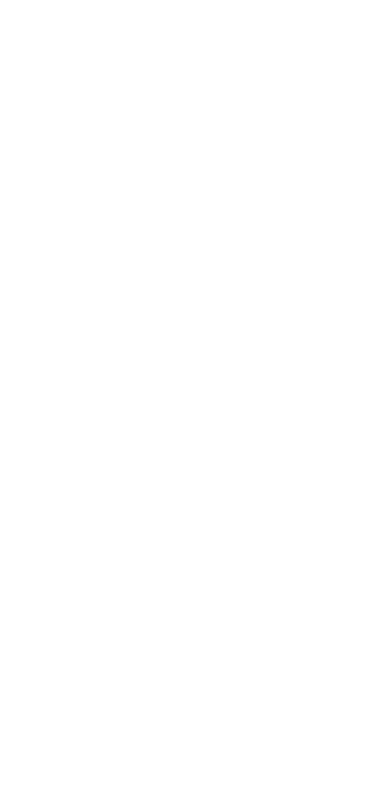
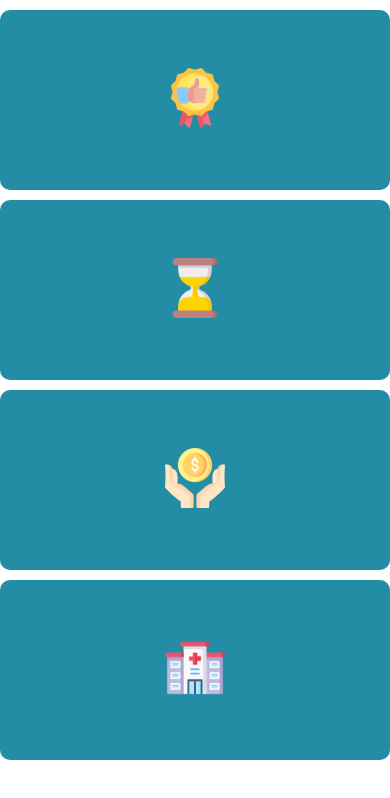
Before and after one commit to patriciasanttos/projeto-grupo-2, a Next.js app in the folder front/: page / in a window 390 px wide. Shown: the top 798 px of the page. Built offline with nearby package versions, Linux system fonts and the light colour scheme.

Commit message:
feature: adding responsiveness

```diff
--- a/front/src/app/(LandingPage)/page.tsx
+++ b/front/src/app/(LandingPage)/page.tsx
@@ -1,8 +1,9 @@
 import React from 'react';
 import Style from './page.module.scss';
+import { FlipList } from '../../components/FlipCards/FlipList/FlipList';
 
 const LandingPage = () => {
-  return <></>;
+  return <FlipList />;
 };
 
 export default LandingPage;
--- /dev/null
+++ b/front/src/components/FlipCards/FlipCard/FlipCard.tsx
@@ -0,0 +1,21 @@
+import React from 'react';
+import './styles.scss';
+
+interface FlipCardProps {
+  image: string;
+  alt: string;
+  text: string;
+}
+
+export const FlipCard: React.FC<FlipCardProps> = ({ image, alt, text }) => {
+  return (
+    <div className="flip-card">
+      <div className="flip-card-inner">
+        <div className="front">
+          <img src={image} alt={alt} />
+        </div>
+        <div className="back" dangerouslySetInnerHTML={{ __html: text }}></div>
+      </div>
+    </div>
+  );
+};
--- /dev/null
+++ b/front/src/components/FlipCards/FlipCard/styles.scss
@@ -0,0 +1,63 @@
+.flip-card {
+  background-color: transparent;
+  width: 20%;
+  height: 180px;
+  border-radius: 10px;
+  perspective: 1000px;
+
+  margin-top: 10px;
+}
+
+.flip-card-inner {
+  border-radius: 10px;
+  background-color: #238da6;
+  display: flex;
+  justify-content: center;
+  align-items: center;
+
+  width: 100%;
+  height: 100%;
+
+  transform-style: preserve-3d;
+  transition: 0.8s;
+  position: relative;
+}
+
+.flip-card:hover .flip-card-inner {
+  transform: rotateY(180deg);
+}
+
+.front,
+.back {
+  backface-visibility: hidden;
+  -webkit-backface-visibility: hidden; // Safari
+  position: absolute;
+}
+
+.back {
+  transform: rotateY(180deg);
+  font-family: Open Sans;
+  font-weight: 500;
+  color: white;
+  font-size: 15px;
+  text-align: center;
+  padding: 0 5px;
+}
+
+img {
+  width: 60px;
+  height: 60px;
+}
+
+@media screen and (max-width: 768px) {
+  .flip-card {
+    flex: 1 1 calc(50% - 100px);
+  }
+}
+
+@media screen and (max-width: 480px) {
+  .flip-card {
+    flex: 1 1 calc(100% - 100px);
+    justify-content: center;
+  }
+}
--- /dev/null
+++ b/front/src/components/FlipCards/FlipList/FlipList.tsx
@@ -0,0 +1,37 @@
+import { FlipCard } from '../FlipCard/FlipCard';
+import './styles.scss';
+
+export const FlipList = () => {
+  return (
+    <main>
+      <FlipCard
+        image="quality.svg"
+        alt="dollar"
+        text="Nossa ferramenta leva em conta os mais rigorosos padrões de qualidade e
+              segurança para garantir que as máquinas recomendadas atendam e superem
+              essas exigências."
+      />
+      <FlipCard
+        image="hourglass.svg"
+        alt="hourglass"
+        text="Utilizar a nossa ferramenta é simples e intuitivo. <br/>
+              Com apenas algumas informações ela gera recomendações precisas, eliminando
+              a complexidade do processo de seleção, reduzindo significativamente o tempo
+              gasto na tomada de decisão."
+      />
+      <FlipCard
+        image="dollar.svg"
+        alt="dollar"
+        text="Nossa ferramenta ajuda você a identificar opções que oferecem o melhor custo-benefício,
+              considerando não só o preço de compra, mas também os custos operacionais e de manutenção
+              ao longo do tempo."
+      />
+      <FlipCard
+        image="hospital.svg"
+        alt="hospital"
+        text="A nossa ferramenta de cálculo de CME foi desenvolvida para atender às necessidades
+              específicas do seu hospital."
+      />
+    </main>
+  );
+};
--- a/front/src/components/ServiceCards/ServiceList/styles.scss
+++ b/front/src/components/FlipCards/FlipList/styles.scss
@@ -1,4 +1,7 @@
 main {
   display: flex;
   justify-content: space-around;
+  flex-wrap: wrap;
+  gap: 5%;
+  margin: auto;
 }
```
Also changed, not shown: front/src/components/ServiceCards/ServiceCard/ServiceCard.tsx (deleted, +0 -15 lines), front/src/components/ServiceCards/ServiceCard/styles.scss (deleted, +0 -14 lines), front/src/components/ServiceCards/ServiceList/ServiceList.tsx (deleted, +0 -13 lines), 1 other file (tests, documents, lock files or other folders).
